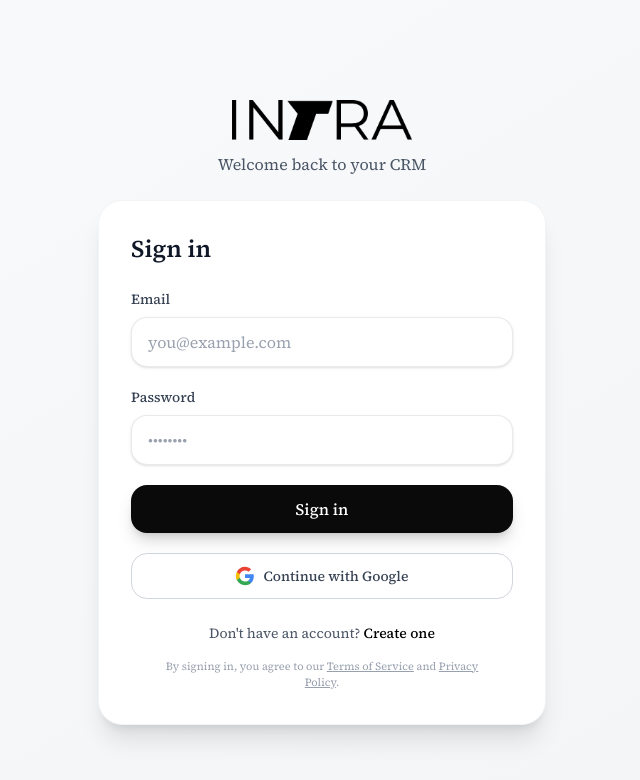
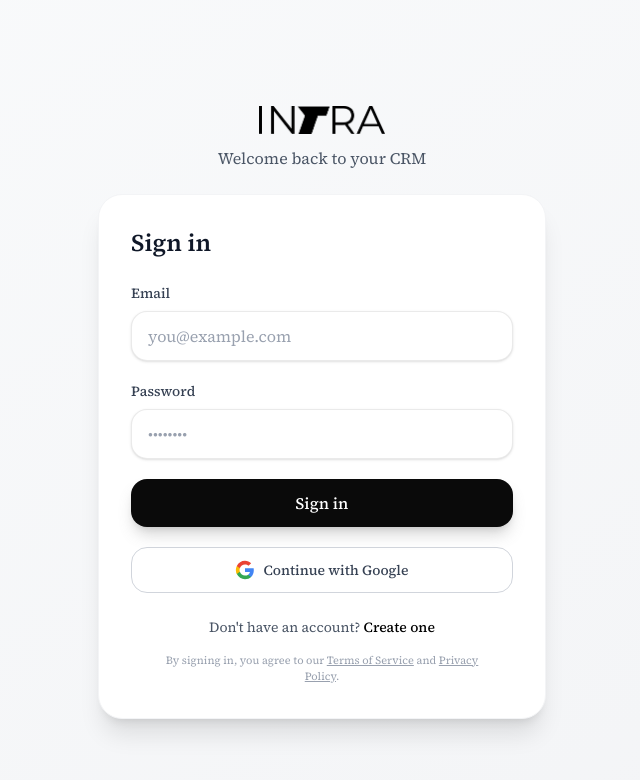
Before and after one commit to ugwucharles/INTRA, a Next.js app in the folder frontend/: page /login in a window 1280 px wide. Shown: the top 780 px of the page, without its empty margins (318-958 px from the left). Built offline with nearby package versions, Linux system fonts and the light colour scheme; no server answers.

Commit message:
design: make logo smaller on login and registration pages

```diff
--- a/frontend/src/app/login/page.tsx
+++ b/frontend/src/app/login/page.tsx
@@ -44,9 +44,9 @@ export default function LoginPage() {
             <Image
               src="/intra.logo.1.png"
               alt="Logo"
-              width={120}
-              height={40}
-              className="h-10 w-auto"
+              width={84}
+              height={28}
+              className="h-7 w-auto"
             />
           </div>
           <p className="text-sm sm:text-base text-gray-600">Welcome back to your CRM</p>
--- a/frontend/src/app/register/page.tsx
+++ b/frontend/src/app/register/page.tsx
@@ -61,9 +61,9 @@ function RegisterForm() {
             <Image
               src="/intra.logo.1.png"
               alt="Logo"
-              width={120}
-              height={40}
-              className="h-10 w-auto"
+              width={84}
+              height={28}
+              className="h-7 w-auto"
             />
           </div>
           <p className="text-sm sm:text-base text-gray-600">Create your organization</p>
```
